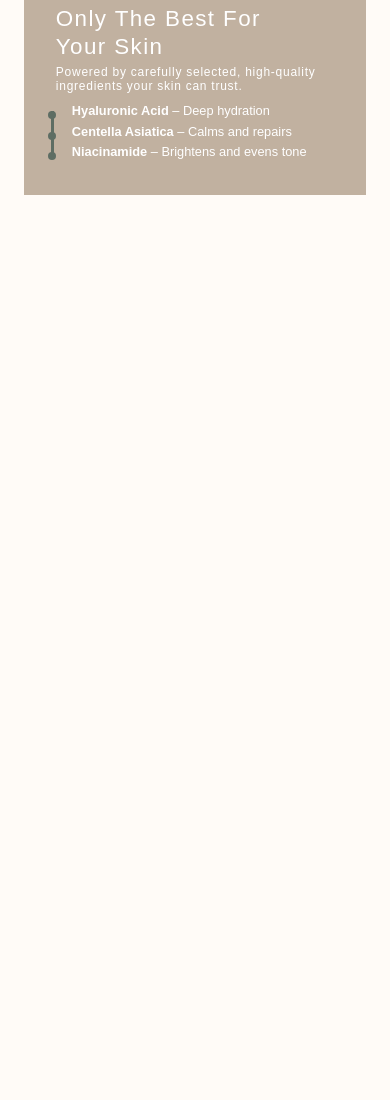
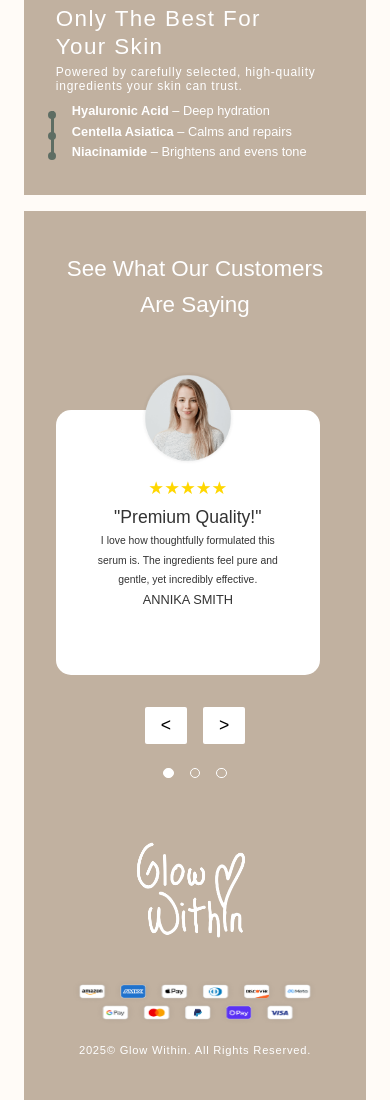
Before and after one commit to mpgthubcreative/landing-page-practice-2, a plain HTML site: page index.html in a window 390 px wide. Shown: the part 1103-2203 px from the top of the page. Before the commit the page ends 1298 px from the top, so only its background shows below. Drawn offline with Linux system fonts and the light colour scheme; a web font is replaced by a local one.

Commit message:
Add files via upload

```diff
--- a/index.html
+++ b/index.html
@@ -10,6 +10,8 @@
 
     <link rel="stylesheet" href="./style.css">
     <link rel="stylesheet" href="./query.css">
+
+    <script defer src="./script.js"></script>
 
     <title>Landing Page 1 Practice</title>
 
@@ -86,14 +88,70 @@
                 <li><strong> Niacinamide</strong> – Brightens and evens tone
                 </li>
             </ul>
+        </div>
+    </section>
+
+    <section class="section-testimonial">
+        <p class="testimonial-text">See What Our Customers Are Saying</p>
+
+        <div class="testimonial-carousel">
+
+        <div class="testimonial-card">
+            <img class="customers" src="./home/reviews-image1.png" alt="Annika Smith's Face">
+            <span class="stars">★★★★★</span>
+            <p class="highlight">"Premium Quality!"</p>
+            <p class="testimonial-subtext">I love how thoughtfully formulated this serum is. The ingredients feel pure and gentle, yet incredibly effective.</p>
+            <p class="author">ANNIKA SMITH</p>
+        </div>
+
+
+        <div class="testimonial-card">
+            <img class="customers" src="./home/reviews-image2.png" alt="Annika Smith's Face">
+            <span class="stars">★★★★★</span>
+            <p class="highlight">"Premium Quality!"</p>
+            <p class="testimonial-subtext">I love how thoughtfully formulated this serum is. The ingredients feel pure and gentle, yet incredibly effective.</p>
+            <p class="author">ANNIKA SMITH</p>
+        </div>
+
+
+        <div class="testimonial-card">
+            <img class="customers" src="./home/reviews-image3.png" alt="Annika Smith's Face">
+            <span class="stars">★★★★★</span>
+            <p class="highlight">"Premium Quality!"</p>
+            <p class="testimonial-subtext">I love how thoughtfully formulated this serum is. The ingredients feel pure and gentle, yet incredibly effective.</p>
+            <p class="author">ANNIKA SMITH</p>
+        </div>
+
 
         </div>
 
+        <div class="carousel-controls">
+
+            <div class="arrows">
+            <button class="carousel-arrow left"><</button>
+            <button class="carousel-arrow right">></button>
+            </div>
+
+
+            <div class="carousel-dots">
+            <span class="dot active"></span>
+            <span class="dot"></span>
+            <span class="dot"></span>
+            </div>
+
+        </div>
 
     </section>
+    </main>
 
+    <footer class="section-footer">
+            <img class="footer-logo" src="./home/footer-logo.png" alt="Glow within logo">
 
-    </main>
+            <img class="payment-method" src="./home/footer-payment.png" alt="payment methods">
+
+            <p class="copyright">2025© Glow Within. All Rights Reserved.</p>
+
+        </footer>
 
 
 
--- a/query.css
+++ b/query.css
@@ -42,18 +42,18 @@ display: none;
 }
 
 .hero-toplogo{
-    width: clamp(11rem,12vh,12rem);
+    width: clamp(11rem,17vh,17rem);
 }
 
 .hero-content{
     width: 100%;
-    top: clamp(16rem, 18vh , 18rem);
+    top: clamp(20rem, 20vh , 20rem);
     display: flex;
     flex-direction: column;
     align-items: center;
 }
 
-.hero-text{
+/* .hero-text{
     font-size:3rem ;
     margin-bottom: 0rem;
     letter-spacing: 2px;
@@ -62,6 +62,17 @@ display: none;
 .hero-subtext{
     margin-bottom: 1rem;
     font-size: 1.3rem;
+} */
+
+.hero-text{
+    font-size: 4rem ;
+    margin-bottom: 0rem;
+    letter-spacing: 2px;
+}
+
+.hero-subtext{
+    margin-bottom: 1.5rem;
+    font-size: 1.6rem;
 }
 
 .btn-container{
@@ -183,7 +194,7 @@ section{
 @media (min-width: 1024px){
 
     section{
-    margin-bottom: 3.2rem;
+    margin-bottom: 5.6rem;
 }
 
 .hero-toplogo{
@@ -192,7 +203,7 @@ section{
 
 .hero-content{
     width: 100%;
-    top: clamp(16rem, 23vh , 23rem);
+    top: clamp(16rem, 27vh , 27rem);
 }
 
 .hero-text{
@@ -257,16 +268,24 @@ section{
     grid-template-columns: 1.8fr 1.2fr;
 }
 
-.ingredients-content{
+/* .ingredients-content{
     padding: 4rem 2rem ;
     display: flex;
     flex-direction: column;
     gap: 1rem   ;
     justify-content: center;
+} */
+
+.ingredients-content{
+    display: flex;
+    flex-direction: column;
+    gap: 1rem   ;
+    justify-content: center;
+    margin-left: 4rem;
 }
 
 .ingredient-text{
-    font-size: 2.8rem;
+    font-size: 3.6rem;
     width: 27rem;
     letter-spacing: 1.4px;
     line-height: 1.25;
@@ -275,7 +294,7 @@ section{
 }
 
 .ingredient-subtext{
-    font-size: 1.5rem;
+    font-size: 1.6rem;
     line-height: 1.2;
     letter-spacing: 0.75px;
      margin-bottom: 1rem;
@@ -307,18 +326,22 @@ section{
    display: none;
 }
 
-
-
-
-
+.testimonial-carousel{
+    overflow-x: none;
+}
 }
 
 
 
 
 
+@media (min-width: 1200px){
 
-@media (min-width: 1200px){
+    .container{
+        margin: 0 auto;
+        max-width: 120rem;
+    }
+
 
     section{
     margin-bottom: 9.6rem;
@@ -331,7 +354,7 @@ section{
 
 .hero-content{
     width: 100%;
-    top: clamp(16rem, 28vh , 28rem);
+    top: clamp(30rem, 34vh , 34rem);
     gap:1rem ;
 }
 
@@ -448,6 +471,16 @@ section{
    display: none;
 }
 
+/* testimonial */
+
+.testimonial-text{
+   font-size: 4rem;
+}
+
+.carousel-controls{
+    display: none;
+}
+
 
 
 
--- /dev/null
+++ b/script.js
@@ -0,0 +1,43 @@
+// Testimonial Carousel Navigation
+let currentIndex = 0;
+const carousel = document.querySelector('.testimonial-carousel');
+const cards = document.querySelectorAll('.testimonial-card');
+const dots = document.querySelectorAll('.section-testimonial .dot');
+const prevBtn = document.querySelector('.section-testimonial .left');
+const nextBtn = document.querySelector('.section-testimonial .right');
+
+function updateCarousel() {
+    if (!carousel || cards.length === 0) return;
+
+    // Scroll the current card into view centered
+    cards[currentIndex].scrollIntoView({ behavior: 'smooth', inline: 'center', block: 'nearest' });
+
+    // Update dots
+    dots.forEach((dot, index) => {
+        dot.classList.toggle('active', index === currentIndex);
+    });
+}
+
+if (prevBtn) {
+    prevBtn.addEventListener('click', () => {
+        currentIndex = Math.max(0, currentIndex - 1);
+        updateCarousel();
+    });
+}
+
+if (nextBtn) {
+    nextBtn.addEventListener('click', () => {
+        currentIndex = Math.min(cards.length - 1, currentIndex + 1);
+        updateCarousel();
+    });
+}
+
+// Dot navigation
+if (dots.length > 0) {
+    dots.forEach((dot, index) => {
+        dot.addEventListener('click', () => {
+            currentIndex = index;
+            updateCarousel();
+        });
+    });
+}
--- a/style.css
+++ b/style.css
@@ -159,6 +159,7 @@ display: none;
     color: #FFF;
     display: grid;
     grid-template-columns: 1fr;
+    /* margin-bottom: -1rem; */
 
 }
 
@@ -222,3 +223,175 @@ li::marker{
 .ingredients-list li:last-child::after{
    display: none;
 }
+
+/* Testimonial */
+
+.section-testimonial{
+    background-color: #C1B1A0;
+    padding: 0 4rem;
+    padding-bottom: 5rem;
+    margin-bottom: 0;
+
+
+
+}
+
+.testimonial-text{
+    color: #FFF;
+    text-align: center;
+   padding: 5rem 0;
+   font-size: 2.8rem;
+}
+
+.highlight{
+    font-size: 2.2rem;
+}
+
+.testimonial-subtext{
+    font-size: 1.3rem;
+    line-height: 1.9;
+}
+
+.customers{
+    width: 12rem;
+    height: 12rem;
+    border-radius: 50%;
+    position: absolute;
+    top: -40px;
+    left: 50%;
+    transform: translateX(-50%);
+    object-fit: cover;
+
+
+}
+
+.testimonial-card{
+    display: flex;
+    justify-content: space-around;
+    flex-direction: column;
+    align-items: center;
+    padding: 8rem 5rem;
+    /* padding-top: 8rem; */
+    text-align: center;
+    background-color: #FFF;
+    border-radius: 15px;
+    width: 33rem;
+    /* margin: 0 auto; */
+    /* gap: 2rem  ; */
+    position: relative;
+    flex: 0 0 auto;
+      overflow: visible;
+
+
+
+}
+
+.stars{
+    font-size: 2.2rem;
+    color: gold;
+}
+
+.carousel-controls button{
+    padding: 1rem 2rem;
+    background-color: #FFF;
+    border: none;
+    border-radius: 2px;
+    background-color: #FFF;
+    font-size: 2.2rem;
+
+}
+
+
+
+.testimonial-carousel{
+    display: flex;
+    justify-content: space-between;
+    gap: 3rem;
+    scrollbar-width: none;
+    -ms-overflow-style: none;
+    overflow-x: scroll;
+       overflow-y: visible;
+       padding-top: 6rem;
+       margin: 0 auto;
+}
+
+/* Carousel Controls */
+
+.arrows{
+    display: flex;
+    justify-content: center;
+    margin-top: 4rem;
+   gap: 2rem    ;
+}
+
+.carousel-controls{
+    touch-action: manipulation;
+    display: flex;
+    flex-direction: column;
+    gap: 3rem   ;
+}
+
+.carousel-arrow{
+    touch-action: manipulation;
+    cursor: pointer;
+    transition: background-color .3s;
+
+}
+
+.carousel-arrow:hover{
+    background-color: #f2f2f2;
+}
+
+.carousel-dots{
+    display: flex;
+    gap:2rem;
+    justify-content: center;
+    touch-action: manipulation;
+
+}
+
+.dot{
+    width: 1.3rem;
+    height: 1.3rem;
+    border: 1px white solid;
+    border-radius: 50%;
+}
+
+.dot.active{
+    background-color: #FFF;
+}
+
+/* Footer Section */
+
+footer{
+    background-color: #C1B1A0;
+
+
+}
+
+.section-footer{
+     display: flex;
+    flex-direction: column;
+    align-items: center;
+    gap: 2rem   ;
+    padding-bottom: 5rem;
+}
+
+
+.footer-logo{
+    width: 20rem;
+    height: 18rem;
+    text-align: center;
+}
+
+.payment-method{
+    width: 31rem;
+    height: 6rem;
+}
+
+.copyright{
+    color: #FFF;
+    font-size: 1.4rem;
+    letter-spacing: 0.75px;
+
+}
```
Also changed, not shown: home/footer-payment.png (added).
